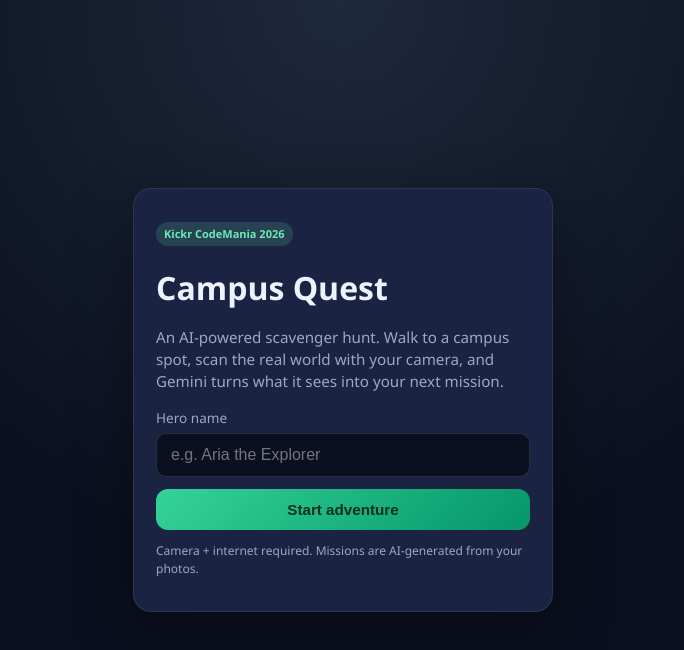
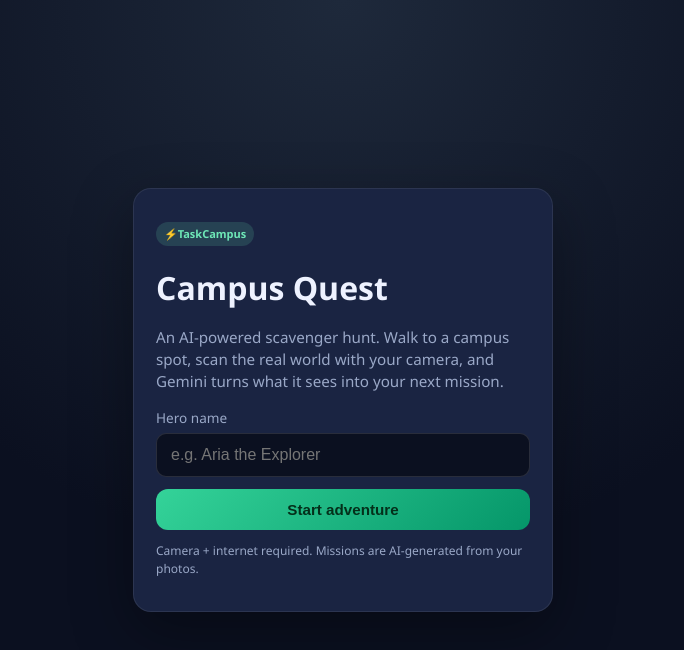
Before and after one commit to vaishvatsal89-bit/campus_quest, a React (Vite) app: page /welcome in a window 1280 px wide. Shown: the top 650 px of the page, without its empty margins (297-981 px from the left). Built offline with nearby package versions, Linux system fonts and the light colour scheme; no server answers.

Commit message:
Replace event badge with team name

```diff
--- a/src/pages/Welcome.jsx
+++ b/src/pages/Welcome.jsx
@@ -30,7 +30,7 @@ export default function Welcome() {
   return (
     <div className="welcome-screen">
       <div className="welcome-card">
-        <p className="pill pill-ai">Kickr CodeMania 2026</p>
+        <p className="pill pill-ai">⚡TaskCampus</p>
         <h1>Campus Quest</h1>
         <p className="lead">
           An AI-powered scavenger hunt. Walk to a campus spot, scan the real world with your camera, and Gemini
```
